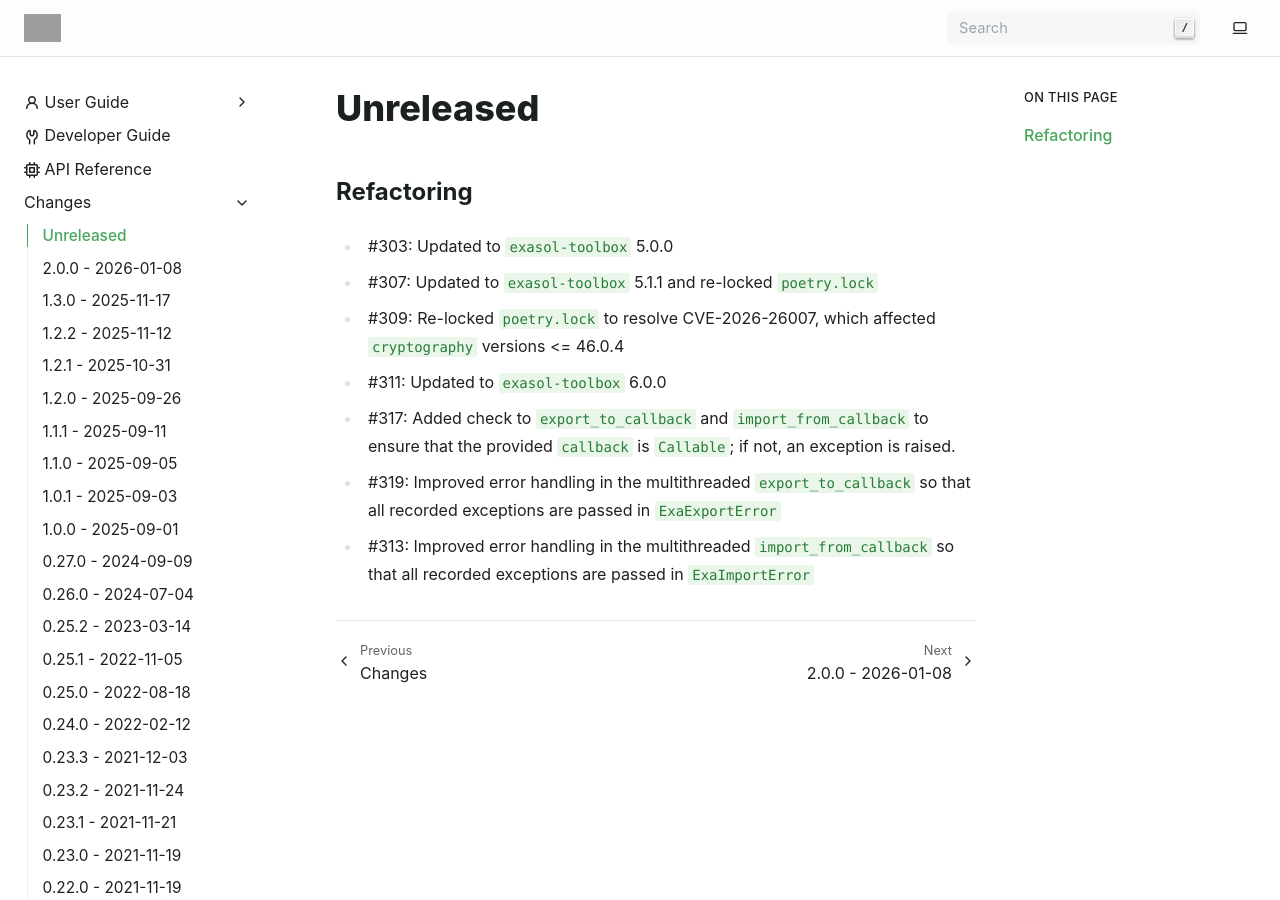
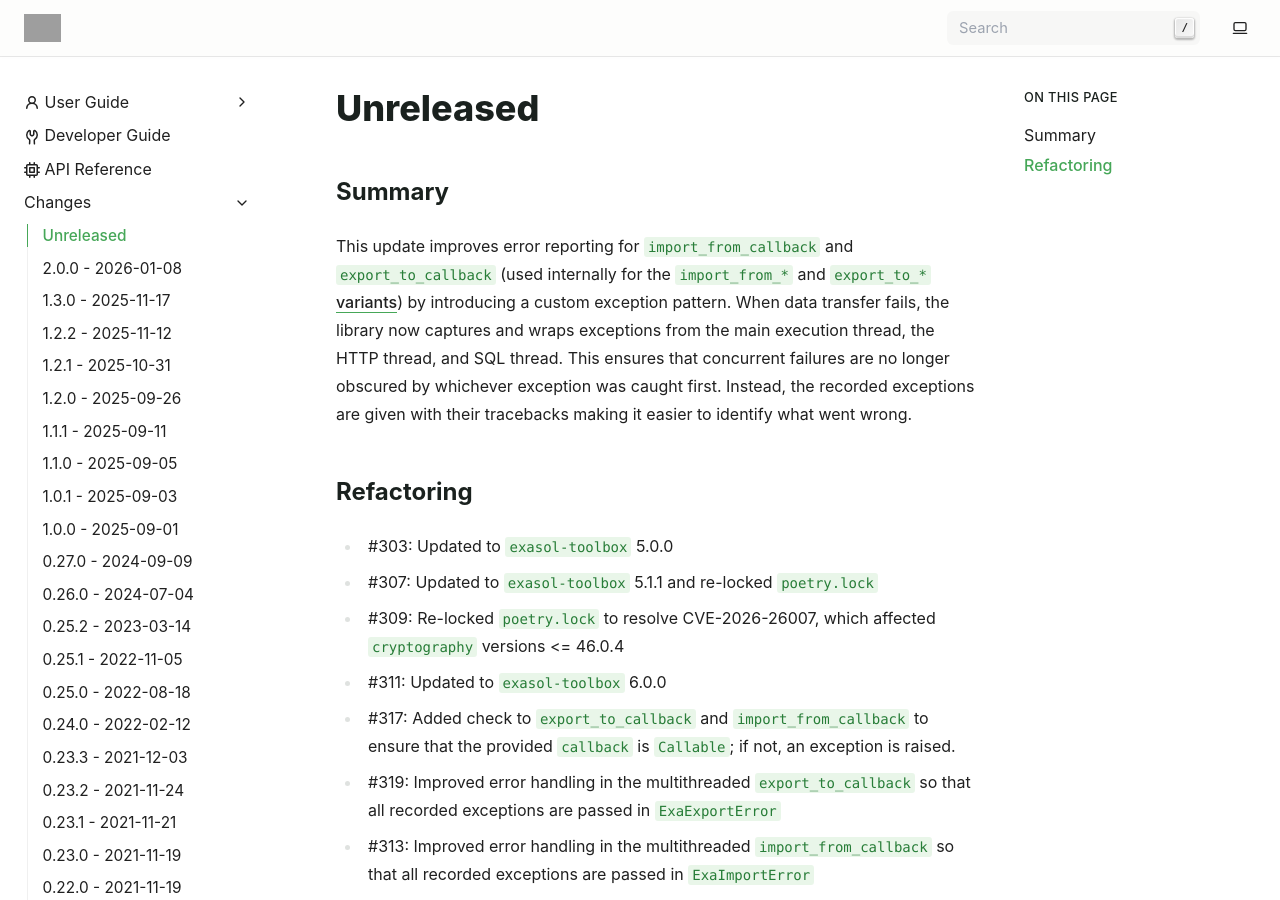
Before and after one commit to exasol/pyexasol, a Sphinx documentation site: the page built from doc/changes/unreleased.md, in a window 1280 px wide and 900 px high. Built offline with Sphinx 7.4.7, drawn with Linux system fonts in a browser that asks for light colours; some of the changed text lies outside the part shown; grey boxes are pictures that could not be loaded.

Commit message:
Add changelog entry

```diff
--- a/doc/changes/unreleased.md
+++ b/doc/changes/unreleased.md
@@ -1,4 +1,15 @@
 # Unreleased
+
+## Summary
+
+This update improves error reporting for `import_from_callback` and `export_to_callback`
+(used internally for the `import_from_*` and `export_to_*`
+[variants](https://exasol.github.io/pyexasol/master/user_guide/exploring_features/import_and_export/index.html#variants))
+by introducing a custom exception pattern. When data transfer fails, the library now
+captures and wraps exceptions from the main execution thread, the HTTP thread,
+and SQL thread. This ensures that concurrent failures are no longer obscured by whichever
+exception was caught first. Instead, the recorded exceptions are given with their
+tracebacks making it easier to identify what went wrong.
 
 ## Refactoring
 
@@ -9,3 +20,4 @@
 * #317: Added check to `export_to_callback` and `import_from_callback` to ensure that the provided `callback` is `Callable`; if not, an exception is raised.
 * #319: Improved error handling in the multithreaded `export_to_callback` so that all recorded exceptions are passed in `ExaExportError`
 * #313: Improved error handling in the multithreaded `import_from_callback` so that all recorded exceptions are passed in `ExaImportError`
+* #279: Modified documentation for exception changes in `export_to_callback` and `import_from_callback`
```
